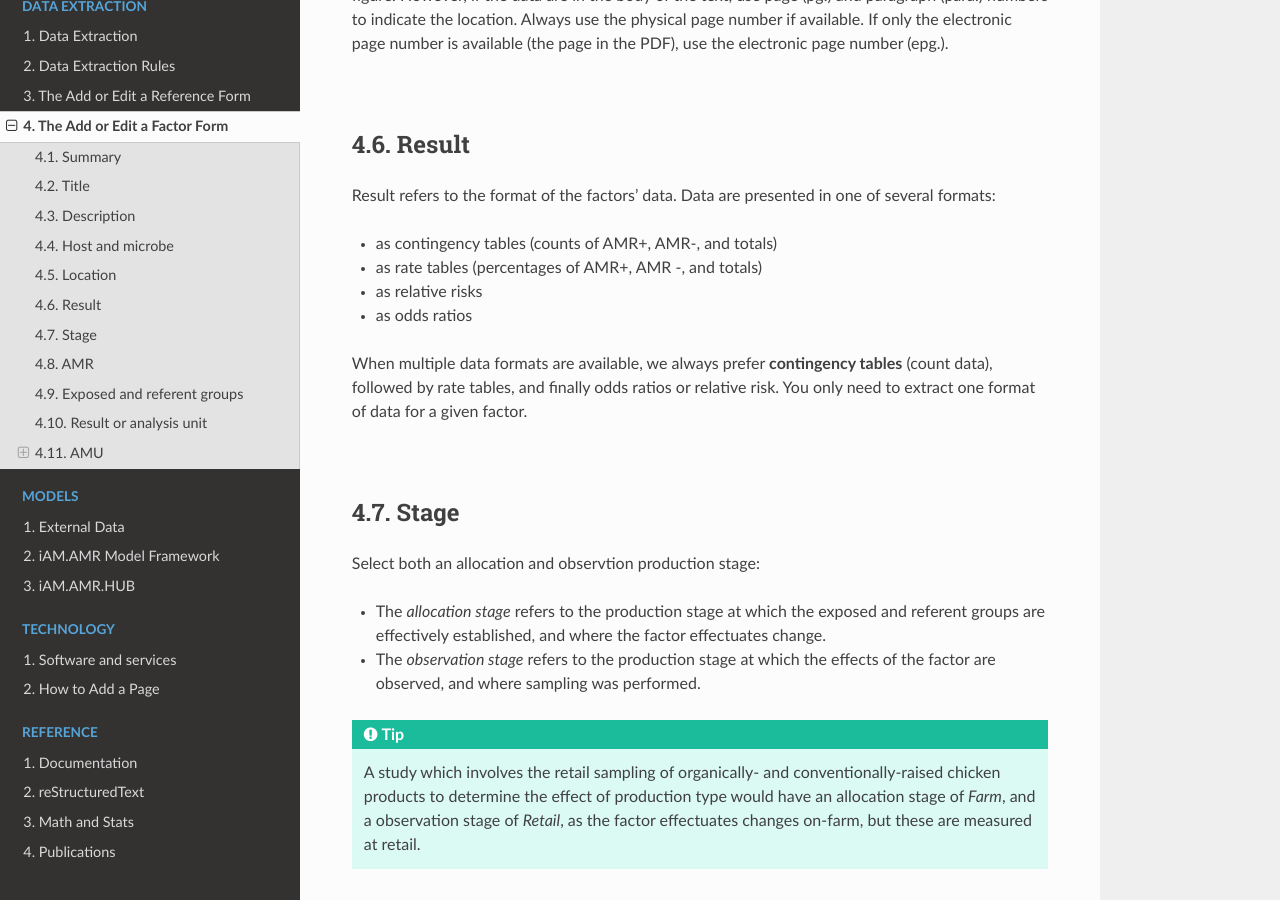
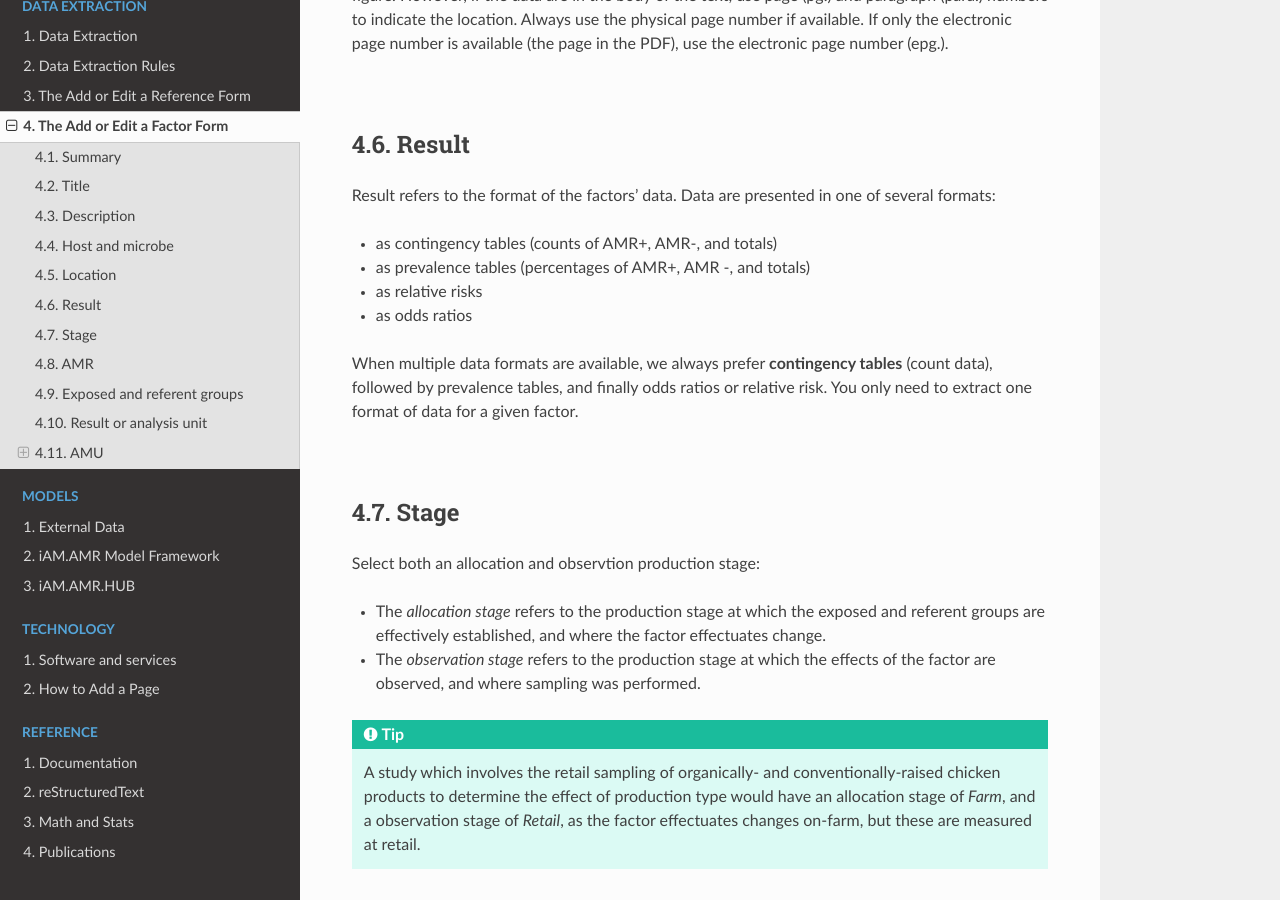
Before and after one commit to iAM-AMR/iAM.AMR.DOC, a Sphinx documentation site: the page built from source/data_extraction/form_factor.rst, in a window 1280 px wide and 900 px high, scrolled down 2038 px. Built offline with Sphinx 7.4.7 and the Read the Docs theme 2.0.0, drawn with Linux system fonts in a browser that asks for light colours; pages that are not in the unit, such as notebooks, are missing from menus; a script that is not in the unit is left out; some of the changed text lies outside the part shown.

Commit message:
Update Data Extraction
Add to 4.11 (AMU) when study specifies different form than what appears in ATCvet.
Replace reference to "rate tables" with "prevalence tables."

```diff
--- a/source/data_extraction/data_extract_rules.rst
+++ b/source/data_extraction/data_extract_rules.rst
@@ -71,7 +71,7 @@
 Factor Data
 ~~~~~~~~~~~
 
-When multiple data formats are available, we always prefer **contingency tables** (count data), followed by rate tables, and finally odds ratios or relative risk. You only need to extract one format of data for a given factor.
+When multiple data formats are available, we always prefer **contingency tables** (count data), followed by prevalence tables, and finally odds ratios or relative risk. You only need to extract one format of data for a given factor.
 
 
 Resistances and MDR
--- a/source/data_extraction/form_factor.rst
+++ b/source/data_extraction/form_factor.rst
@@ -66,11 +66,11 @@
 Result refers to the format of the factors' data. Data are presented in one of several formats:
 
 - as contingency tables (counts of AMR+, AMR-, and totals)
-- as rate tables (percentages of AMR+, AMR -, and totals)
+- as prevalence tables (percentages of AMR+, AMR -, and totals)
 - as relative risks
 - as odds ratios
 
-When multiple data formats are available, we always prefer **contingency tables** (count data), followed by rate tables, and finally odds ratios or relative risk. You only need to extract one format of data for a given factor.
+When multiple data formats are available, we always prefer **contingency tables** (count data), followed by prevalence tables, and finally odds ratios or relative risk. You only need to extract one format of data for a given factor.
 
 
 |br|
```
Also changed, not shown: other parts of source/data_extraction/form_factor.rst (+4 -0 lines).
